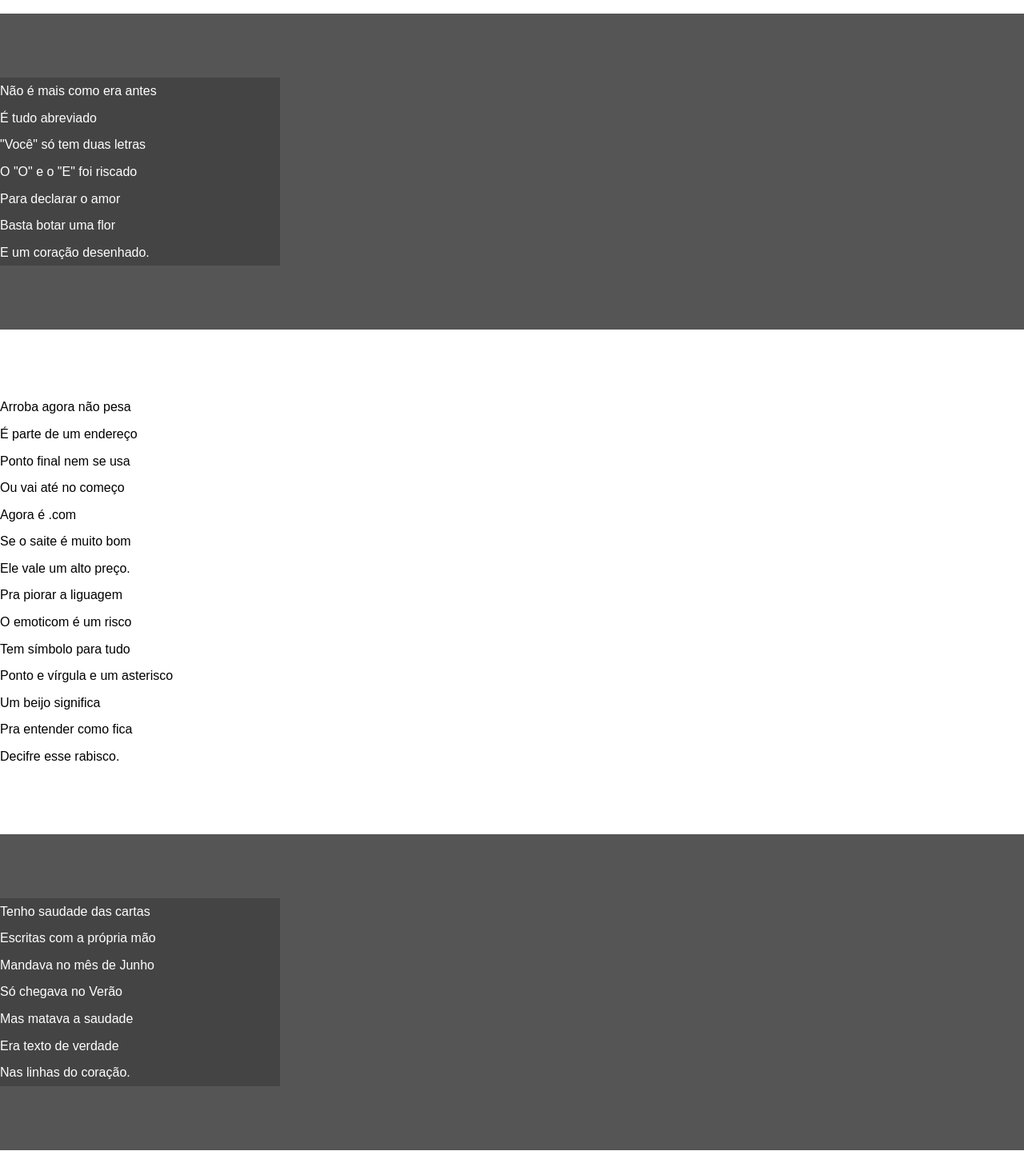
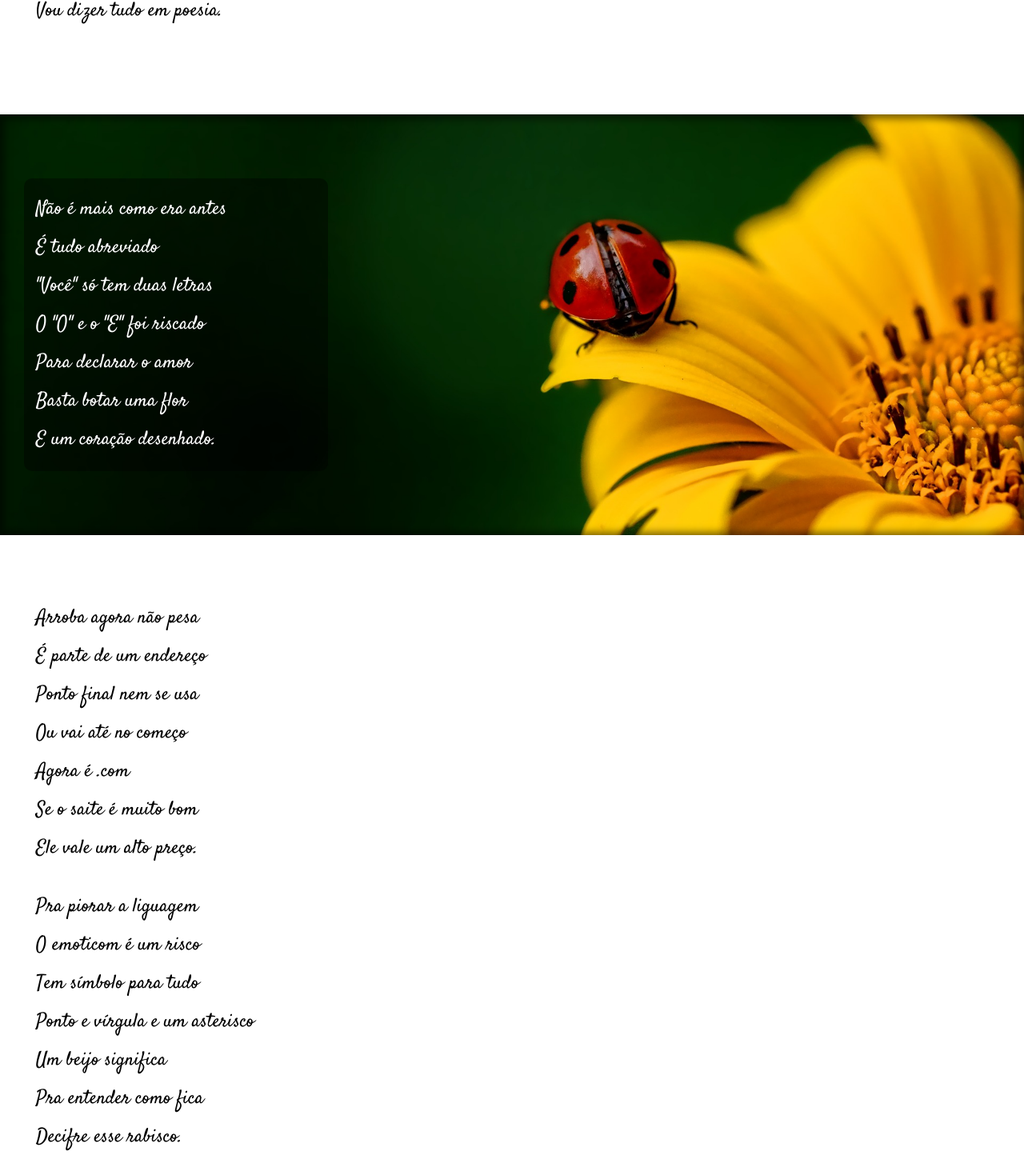
Before and after one commit to alexandrerayol/html-css, a plain HTML site: page desafios/projeto-cordel/cordel.html in a window 1280 px wide. Shown: the part 578-2027 px from the top of the page at 80% size. Drawn offline with Linux system fonts and the light colour scheme; a web font is replaced by a local one.

Commit message:
finalizado
projeto do curso em vídeo modulo 03

```diff
--- a/desafios/projeto-cordel/cordel.html
+++ b/desafios/projeto-cordel/cordel.html
@@ -28,7 +28,7 @@
                 </p>
             </section>
 
-            <section class="imagem">
+            <section class="imagem" id="primeira-imagem">
                 <p>
                     Não é mais como era antes <br>
                     É tudo abreviado <br>
@@ -65,7 +65,7 @@
 
 
 
-            <section class="imagem">
+            <section class="imagem" id="segunda-imagem">
                 <p>
                     Tenho saudade das cartas <br>
                     Escritas com a própria mão <br>
--- a/desafios/projeto-cordel/style.css
+++ b/desafios/projeto-cordel/style.css
@@ -1,3 +1,11 @@
+@import url('https://fonts.googleapis.com/css2?family=Satisfy&display=swap');
+
+@import url('https://fonts.googleapis.com/css2?family=Satisfy&family=Yatra+One&display=swap');
+
+:root{
+    --font-paragerafo: 'Satisfy', cursive;
+    --font-header: 'Yatra One', cursive;
+}
 *{
     margin: 0;
     padding: 0;
@@ -28,11 +36,17 @@ header > h1 {
 
     text-align: center;
     font-variant: small-caps;
+
+    font-family: var(--font-header);
+    font-size: 3em;
 }
 header > p {
 
     text-align: center;
     padding: 10px;
+
+    font-family: var(--font-paragerafo);
+    font-size: 1.4em;
 }
 
 
@@ -40,27 +54,65 @@ header > p {
 section {
     padding-top: 10vh;
     padding-bottom: 10vh;
-    line-height: 2.1em;
+}
+
+section p {
+    font-family: var(--font-paragerafo);
+    font-size: 1.5em;
+    line-height: 2em;
 }
 .normal {
 
     background-color: white;
     color: black;
+    padding-left: 45px;
+
 }
-.imagem {
-    background-color:rgb(85, 85, 85);
+.normal > p {
+    margin-bottom: 25px;
+}
+
+
+.imagem#primeira-imagem {
     color: white;
+    padding-left: 30px;
+    box-shadow: inset 1px 1px 10px 5px #00000080;
+
+    background-image: url('imagens/background001.jpg');
+    background-size: cover;
+    background-repeat: no-repeat;
+    background-position: right center;
+    background-attachment: fixed;
+
+}
+.imagem#segunda-imagem {
+    color: white;
+    padding-left: 30px;
+    box-shadow: inset 1px 1px 10px 5px #00000060;
+
+    background-image: url('imagens/background002.jpg');
+    background-size: cover;
+    background-position: right center;
+    background-attachment: fixed;
+
+}
+.imagem#primeira-imagem > p {
+    background-color: #00000067;
+    width: 350px;
+    padding: 15px;
+    border-radius: 10px;
+
+}
+.imagem#segunda-imagem > p {
+    background-color: #000000be;
+    width: 350px;
+    padding: 15px;
+    border-radius: 10px;
 
 }
 
-.imagem > p {
-    background-color: rgba(0, 0, 0, 0.200);
-    width: 350px;
-}
-
-
 footer{
-    background-color: #000000d0;
+    background-color: #0000009f;
     color: white;
 
     text-decoration: none;
@@ -71,6 +123,6 @@ footer{
 
 footer a {
     text-decoration: none;
-    color: white;
+    color: rgba(255, 255, 255, 0.842);
     text-align: center;
 }
```
